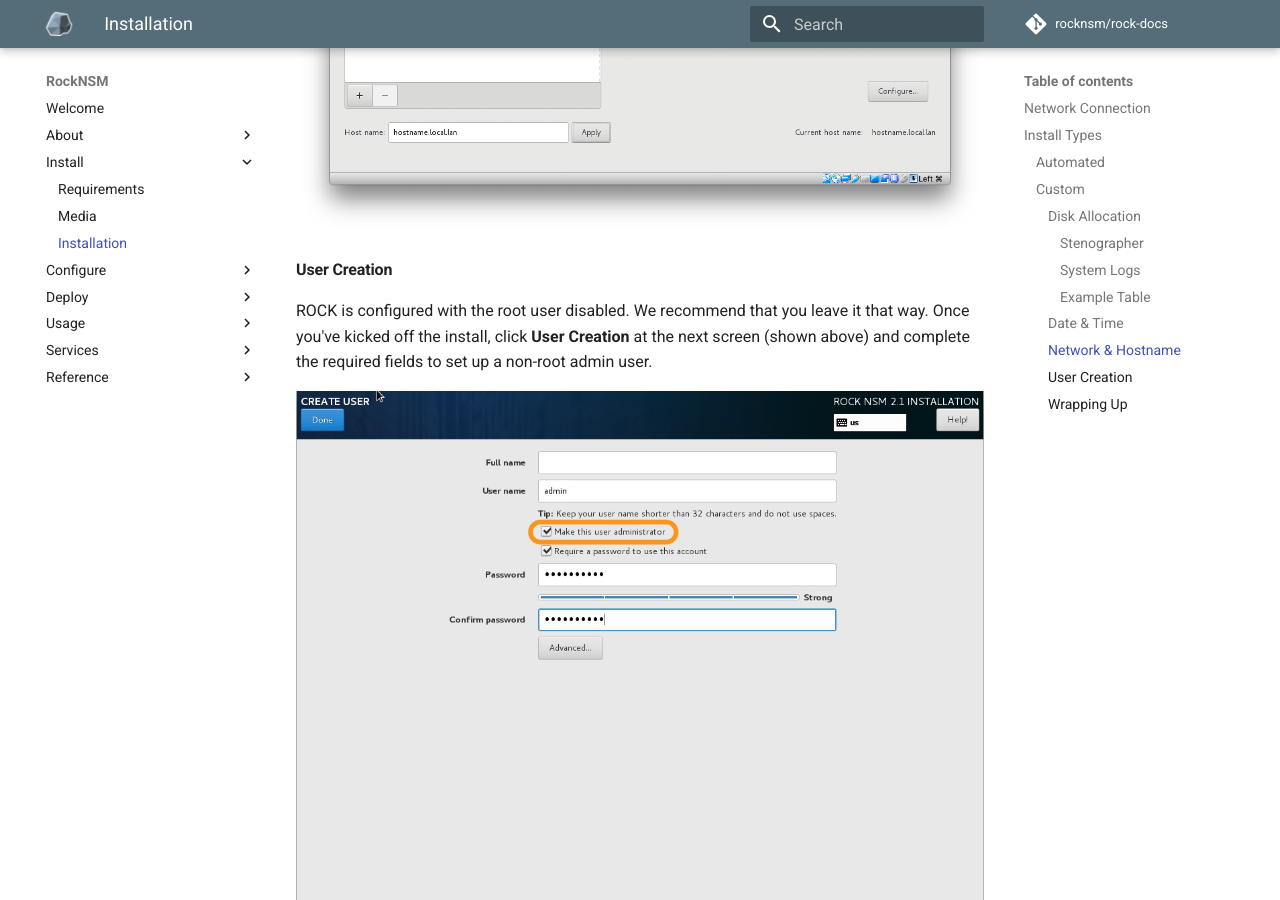
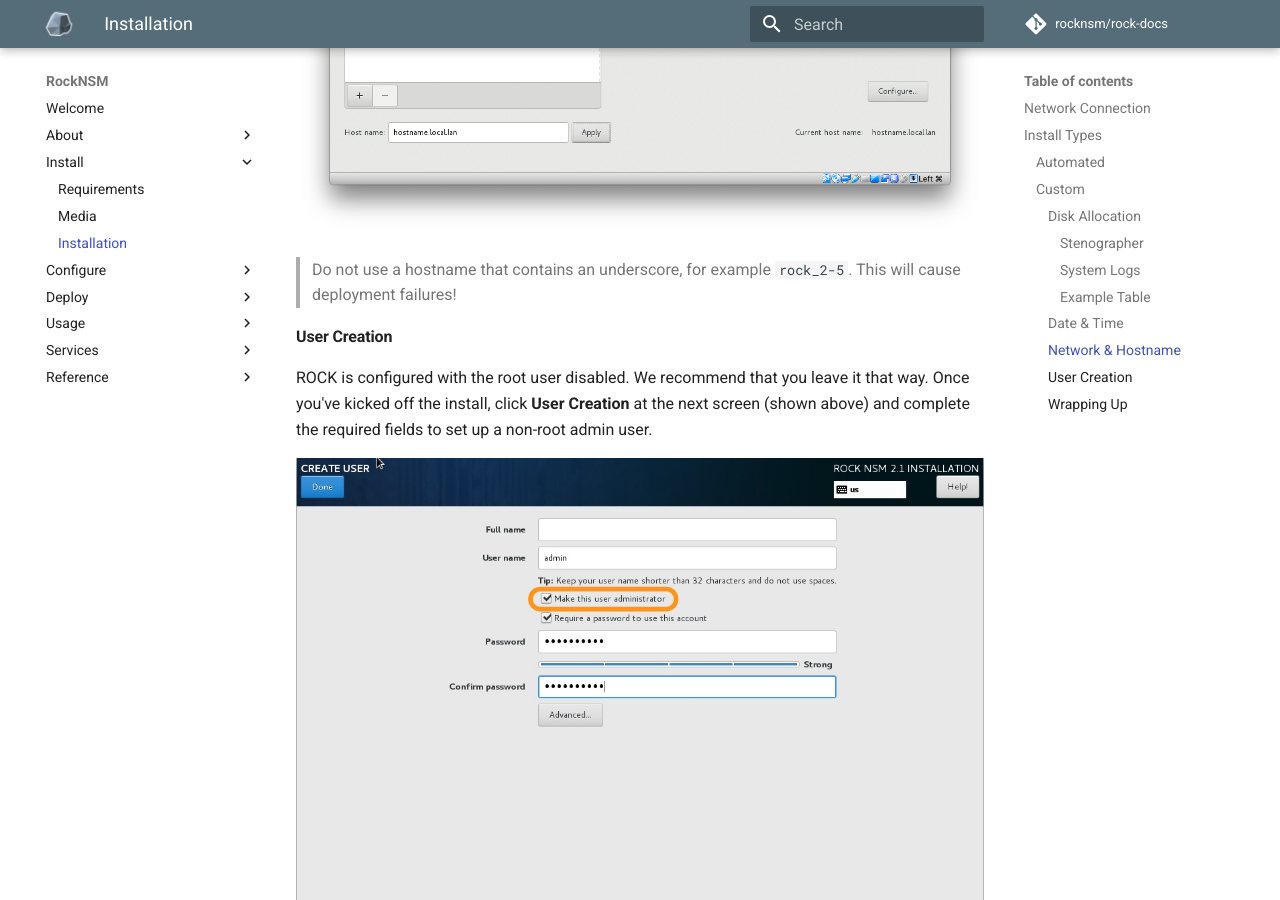
Before and after one commit to rocknsm/rock-docs, an MkDocs documentation site: the page built from docs/install/install.md, in a window 1280 px wide and 900 px high, scrolled down 4712 px. Built offline with MkDocs 1.6.1 and Material for MkDocs 9.7.7, drawn with Linux system fonts in a browser that asks for light colours; comment, search, counter and statistics services are not loaded.

Commit message:
add note not to use underscores in hostnames

```diff
--- a/docs/install/install.md
+++ b/docs/install/install.md
@@ -108,6 +108,8 @@
 <img src="../../img/network.png">
 </p>
 
+> Do not use a hostname that contains an underscore, for example `rock_2-5`. This will cause deployment failures!
+
 
 #### User Creation
 ROCK is configured with the root user disabled.  We recommend that you leave it that way.  Once you've kicked off the install, click **User Creation** at the next screen (shown above) and complete the required fields to set up a non-root admin user.
```
